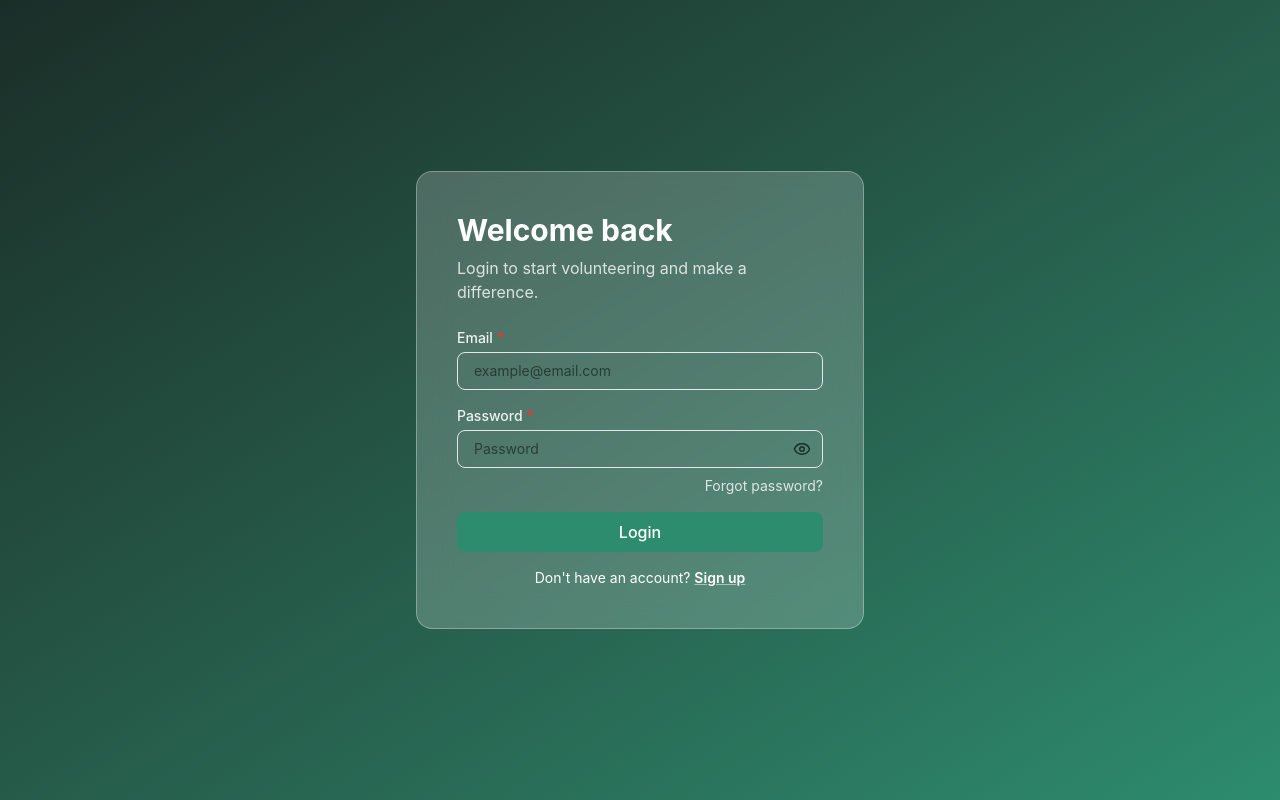
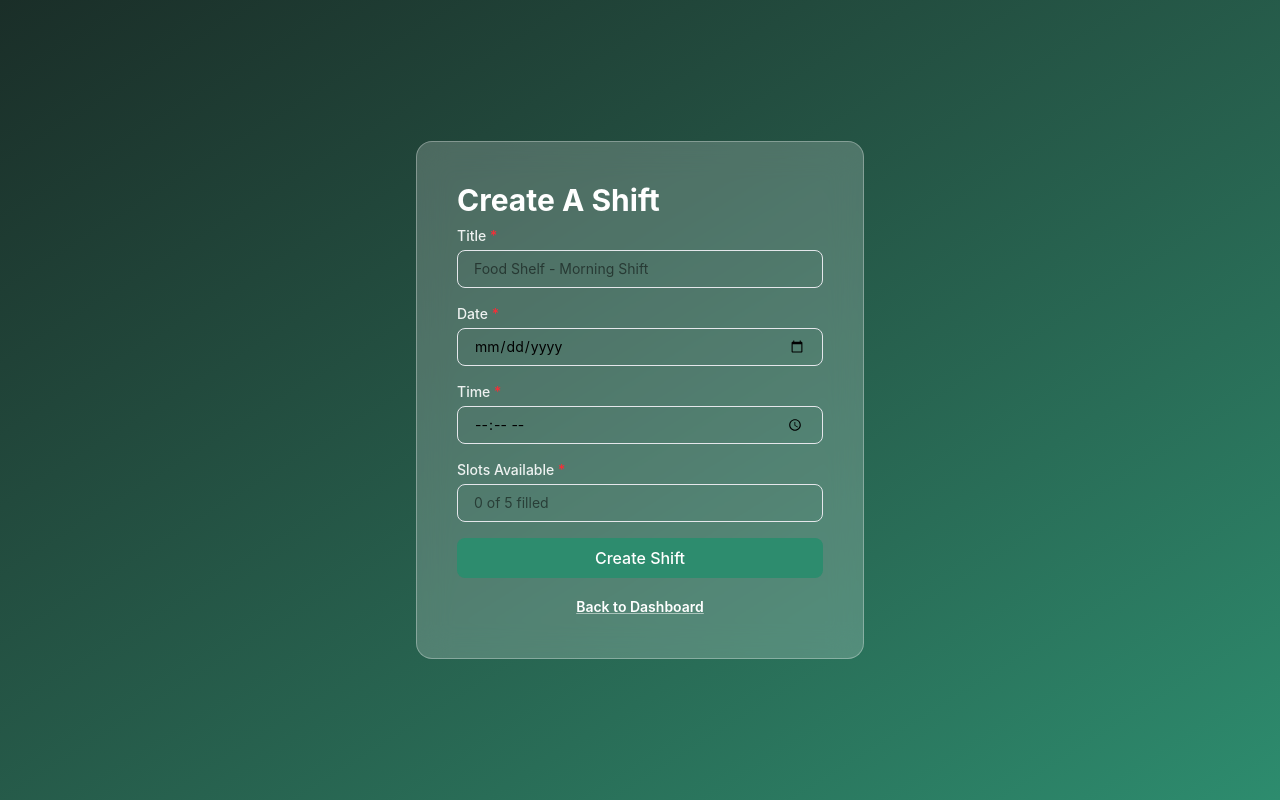
Before and after one commit to whaleism/volunteer-signup-app, a React (Vite) app: page /admin/shifts/new in a window 1280 px wide. Before the commit this address led to /login. Built offline with nearby package versions, Linux system fonts and the light colour scheme.

Commit message:
Added: CreateShift form with create/edit mode and pre-fill logic

```diff
--- a/src/App.jsx
+++ b/src/App.jsx
@@ -37,9 +37,17 @@ export default function App() {
           <Route
             path="/admin/shifts/new"
             element={
-              <AdminRoute>
-                <CreateShift />
-              </AdminRoute>
+              //<AdminRoute>
+              <CreateShift />
+              //</AdminRoute>
+            }
+          />
+          <Route
+            path="/admin/shifts/:id/edit"
+            element={
+              //<AdminRoute>
+              <CreateShift />
+              //</AdminRoute>
             }
           />
           <Route
--- a/src/pages/admin/CreateShift.jsx
+++ b/src/pages/admin/CreateShift.jsx
@@ -1,3 +1,175 @@
+import { useState, useEffect } from "react";
+import { useNavigate, useParams } from "react-router-dom";
+
 export default function CreateShift() {
-  return <h1>Create Shift</h1>;
+  const navigate = useNavigate();
+  const { id } = useParams();
+  const isEditing = !!id; // true if id exists, false if undefined
+
+  const [title, setTitle] = useState("");
+  const [date, setDate] = useState("");
+  const [time, setTime] = useState("");
+  const [slotsAvailable, setSlotsAvailable] = useState("");
+  const [errors, setErrors] = useState({});
+
+  const fakeShifts = [
+    {
+      id: 1,
+      title: "Food Drive - Morning Shift",
+      date: "2026-07-10",
+      time: "09:00",
+      slots_available: 5,
+    },
+    {
+      id: 2,
+      title: "Community Cleanup",
+      date: "2026-07-14",
+      time: "10:00",
+      slots_available: 3,
+    },
+    {
+      id: 3,
+      title: "Food Drive - Afternoon Shift",
+      date: "2026-07-30",
+      time: "13:00",
+      slots_available: 4,
+    },
+  ];
+
+  useEffect(() => {
+    if (isEditing) {
+      const shift = fakeShifts.find((s) => s.id === Number(id));
+      if (shift) {
+        setTitle(shift.title);
+        setDate(shift.date);
+        setTime(shift.time);
+        setSlotsAvailable(shift.slots_available);
+      }
+    }
+  }, [id]);
+
+  function handleSubmit(e) {
+    e.preventDefault();
+
+    const newErrors = {};
+
+    if (title.trim() === "") {
+      newErrors.title = "Title";
+    }
+    if (date.trim() === "") {
+      newErrors.date = "Date";
+    }
+    if (time.trim() === "") {
+      newErrors.time = "Time";
+    }
+    if (!slotsAvailable) {
+      newErrors.slotsAvailable = "Slots Available";
+    }
+
+    setErrors(newErrors);
+    console.log(newErrors);
+
+    if (Object.keys(newErrors).length === 0) {
+      console.log("Form is valid:", { title, date, time, slotsAvailable });
+    }
+  }
+
+  return (
+    <div className="relative h-screen w-full bg-gradient-to-br from-[#1a2e28] to-[#2d8c6e] flex items-center justify-center">
+      {/* Centered blurred card */}
+      <div className="bg-white/20 backdrop-blur-lg border border-white/30 rounded-2xl p-10 w-full max-w-md">
+        <h1 className="text-3xl font-bold text-white mb-2">
+          {isEditing ? "Edit Shift" : "Create A Shift"}
+        </h1>
+        <form onSubmit={handleSubmit}>
+          {Object.keys(errors).length > 0 && (
+            <div
+              role="alert"
+              className="bg-red-50 border border-red-200 text-red-700 text-sm rounded-lg px-4 py-3 mb-6"
+            >
+              Please fill in: {Object.values(errors).join(", ")}
+            </div>
+          )}
+          <div className="mb-4">
+            <label
+              htmlFor="title"
+              className="block text-sm font-medium text-white/90 mb-1"
+            >
+              Title <span className="text-red-500">*</span>
+            </label>
+            <input
+              id="title"
+              type="text"
+              value={title}
+              placeholder="Food Shelf - Morning Shift"
+              onChange={(e) => setTitle(e.target.value)}
+              className="w-full border border-gray-200 rounded-lg px-4 py-2 text-sm focus:outline-none focus:ring-2 focus:ring-[#2d8c6e]"
+            />
+          </div>
+          <div className="mb-4">
+            <label
+              htmlFor="date"
+              className="block text-sm font-medium text-white/90 mb-1"
+            >
+              Date <span className="text-red-500">*</span>
+            </label>
+            <input
+              id="date"
+              type="date"
+              value={date}
+              onChange={(e) => setDate(e.target.value)}
+              className="w-full border border-gray-200 rounded-lg px-4 py-2 text-sm focus:outline-none focus:ring-2 focus:ring-[#2d8c6e]"
+            />
+          </div>
+          <div className="mb-4">
+            <label
+              htmlFor="time"
+              className="block text-sm font-medium text-white/90 mb-1"
+            >
+              Time <span className="text-red-500">*</span>
+            </label>
+            <input
+              id="time"
+              type="time"
+              value={time}
+              onChange={(e) => setTime(e.target.value)}
+              className="w-full border border-gray-200 rounded-lg px-4 py-2 text-sm focus:outline-none focus:ring-2 focus:ring-[#2d8c6e]"
+            />
+          </div>
+          <div className="mb-4">
+            <label
+              htmlFor="slotsAvailable"
+              className="block text-sm font-medium text-white/90 mb-1"
+            >
+              Slots Available <span className="text-red-500">*</span>
+            </label>
+            <input
+              id="slotsAvailable"
+              type="number"
+              min="1"
+              value={slotsAvailable}
+              onChange={(e) => setSlotsAvailable(e.target.value)}
+              placeholder="0 of 5 filled"
+              className="w-full border border-gray-200 rounded-lg px-4 py-2 text-sm focus:outline-none focus:ring-2 focus:ring-[#2d8c6e]"
+            />
+          </div>
+          <button
+            type="submit"
+            className="w-full bg-[#2d8c6e] text-white py-2 rounded-lg font-medium hover:bg-[#256f58] transition"
+          >
+            {isEditing ? "Save Changes" : "Create Shift"}
+          </button>
+        </form>
+        <div className="text-center mt-4">
+          <button
+            type="button"
+            onClick={() => navigate("/admin")}
+            className="text-sm text-white font-semibold underline decoration-white/50 hover:decoration-white transition"
+          >
+            Back to Dashboard
+          </button>
+        </div>
+      </div>
+    </div>
+  );
 }
```
